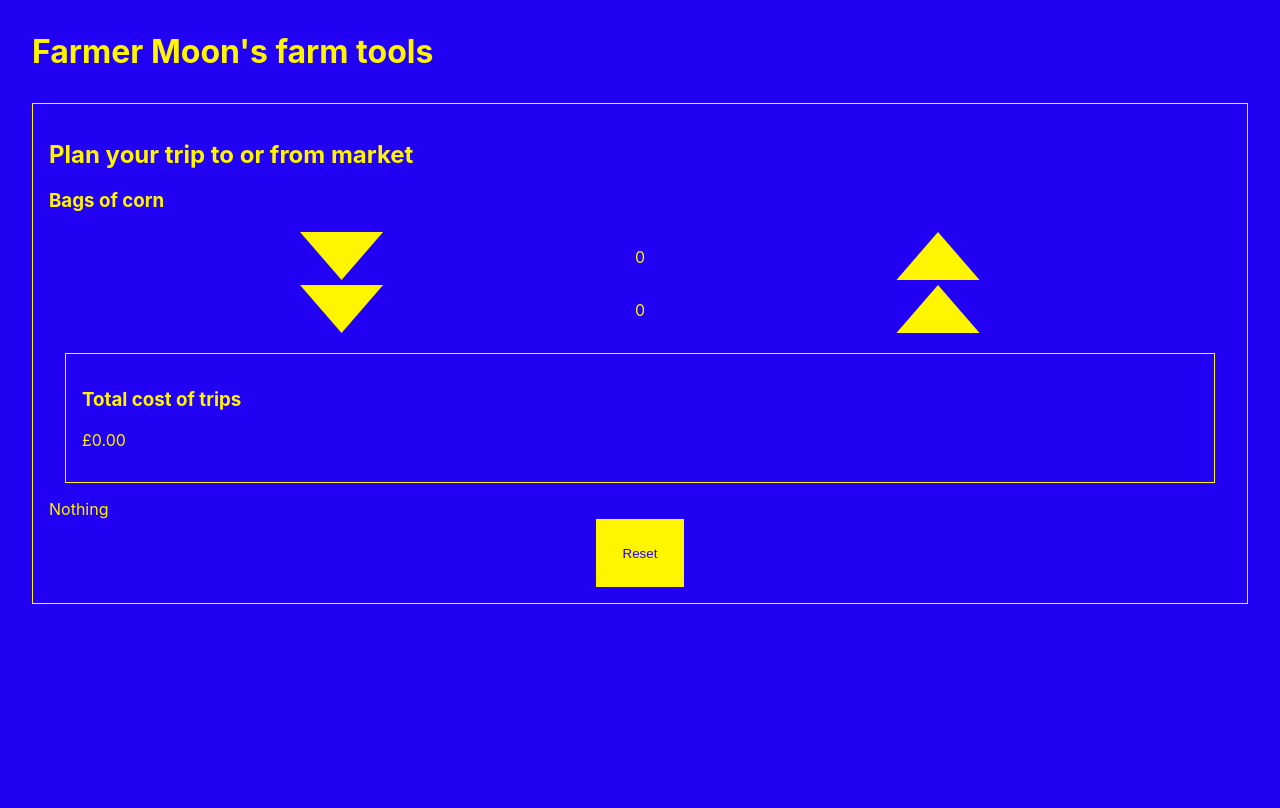
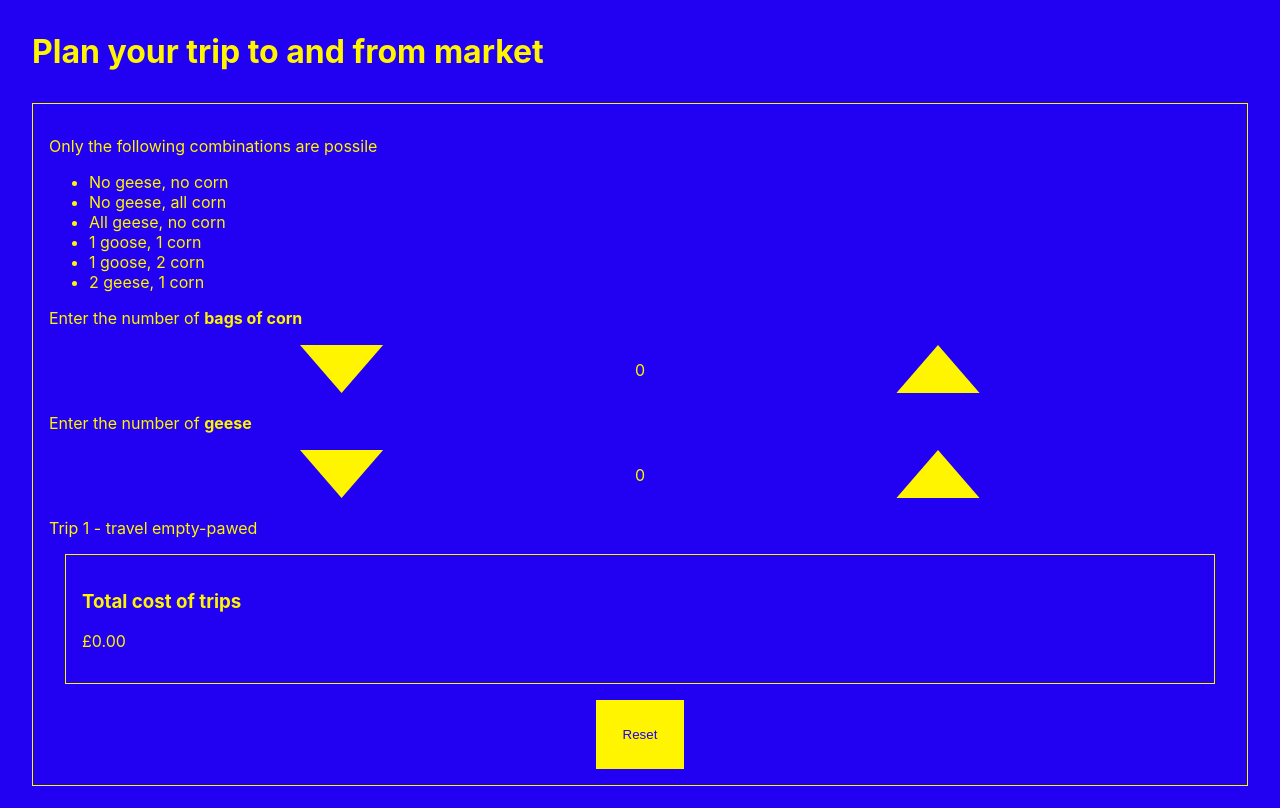
Before and after one commit to matthew-a-carr/farmer-moon, a React (Create React App) app: page / in a window 1280 px wide. Shown: the top 808 px of the page. Built offline with nearby package versions, Linux system fonts and the light colour scheme.

Commit message:
Format the journey details.

```diff
--- a/src/components/CornTool/index.js
+++ b/src/components/CornTool/index.js
@@ -4,6 +4,7 @@ import ToolHeader from '../ToolHeader';
 import QuantitySelector from '../QuantitySelector';
 import { calculateCostOfJourney } from '../../lib/cornCalculations';
 import { cornTripCalculator } from '../../lib/cornTripCalculator';
+import Journey from '../Journey';
 
 const formatPrice = (p) => {
     const pounds = Math.floor(p / 100);
@@ -36,17 +37,26 @@ const CornTool = () => {
 
     return (
         <div className="cornTool">
-            <ToolHeader title="Plan your trip to or from market" />
-            <h3>Bags of corn</h3>
+            <p>Only the following combinations are possile</p>
+            <ul>
+                <li>No geese, no corn</li>
+                <li>No geese, all corn</li>
+                <li>All geese, no corn</li>
+                <li>1 goose, 1 corn</li>
+                <li>1 goose, 2 corn</li>
+                <li>2 geese, 1 corn</li>
+            </ul>
+            <p>Enter the number of <strong>bags of corn</strong></p>
             <QuantitySelector quantity={numberOfBags} onQuantityChange={onChangeCornQuantity} />
+            <p>Enter the number of <strong>geese</strong></p>
             <QuantitySelector quantity={numberOfGeese} onQuantityChange={onChangeGeeseQuantity} />
+
+            <Journey trips={journey} />
 
             <div className="cornTools__totalCost">
                 <h3>Total cost of trips</h3>
                 <p>{formatPrice(costOfTrip)}</p>
             </div>
-
-            <div>{journey}</div>
 
             <div className="cornTool__resetContainer">
                 <button className="cornTool__reset" onClick={() => { onChangeCornQuantity(0) }}>Reset</button>
--- a/src/components/Header/index.js
+++ b/src/components/Header/index.js
@@ -1,7 +1,7 @@
 import React from 'react';
 
 const Header = () => (
-    <h1>Farmer Moon's farm tools</h1>
+    <h1>Plan your trip to and from market</h1>
 );
 
 export default Header;
--- /dev/null
+++ b/src/components/Journey/index.js
@@ -0,0 +1,28 @@
+import React from 'react';
+import { emptyConst } from '../../lib/cornTripCalculator';
+
+const Trip = ({ item, index }) => {
+    const tripNumber = (index + 1);
+    const instruction = item === emptyConst ? 'travel empty-pawed' : `travel with a ${item}`;
+    return <p>{`Trip ${tripNumber} - ${instruction}`}</p>;
+};
+
+const Journey = ({ trips }) => {
+    if (trips.length === 0) {
+        return (
+            <p>
+                It’s not possible to transport this combination safely, try one of the combinations above.
+            </p>
+        );
+    }
+
+    return (
+        <div>
+            { trips.map((trip, index) => (
+                <Trip item={trip} index={index} />
+            ))}
+        </div>
+    );
+};
+
+export default Journey;
--- a/src/lib/cornTripCalculator.js
+++ b/src/lib/cornTripCalculator.js
@@ -1,5 +1,5 @@
-export const geeseConst = 'Geese';
-export const cornConst = 'Corn';
+export const geeseConst = 'goose';
+export const cornConst = 'bag of corn';
 export const emptyConst = 'Nothing';
 
 export const cornTripCalculator = (numberOfBagsOfCorn, numberOfGeese) => {
```
